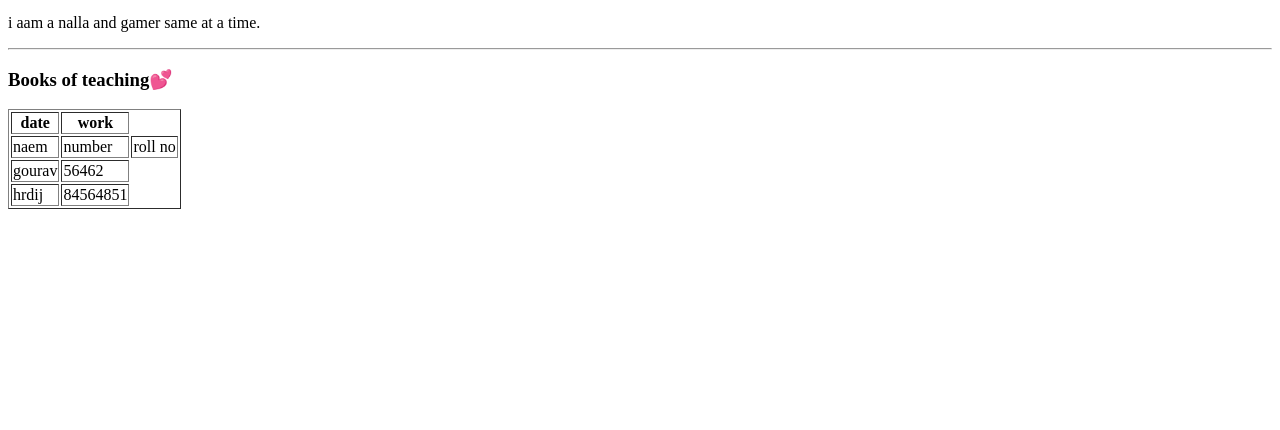
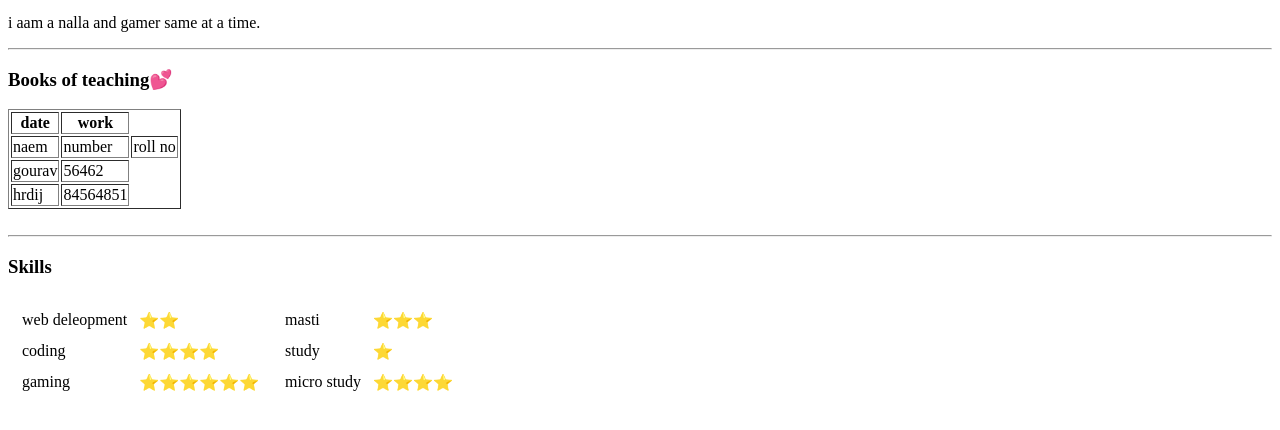
Before and after one commit to varuogm/WEB-development, a plain HTML site: page web snips/hobbies.html in a window 1280 px wide. Shown: the part 100-530 px from the top of the page. Drawn offline with Linux system fonts and the light colour scheme.

Commit message:
Update hobbies.html

```diff
--- a/web snips/hobbies.html
+++ b/web snips/hobbies.html
@@ -28,5 +28,80 @@
          <td>hrdij</td>  <td>84564851</td>
           </tr>
     </table>
-  </body>
+    <br>
+    <hr>
+    <h3>Skills</h3>
+<table >
+<tr>
+  <td>
+    <table   cellspacing ="10">
+  <tr>
+    <td> web deleopment</td>
+     <td>⭐⭐</td>
+  </tr>
+  <tr>
+    <td> coding</td>
+     <td> ⭐⭐⭐⭐</td>
+  </tr>
+  <tr>
+    <td> gaming</td>
+     <td> ⭐⭐⭐⭐⭐⭐</td>
+  </tr>
+      </table>
+  </td>
+  <td>
+    <table   cellspacing ="10">
+  <tr>
+    <td> masti</td>
+     <td> ⭐⭐⭐</td>
+  </tr>
+  <tr>
+    <td> study</td>
+     <td> ⭐</td>
+  </tr>
+  <tr>
+    <td> micro study</td>
+     <td> ⭐⭐⭐⭐</td>
+  </tr>
+
+
+      </table>
+  </td>
+</tr>
+
+
+</table>
+
+
+
+
+    <!---
+  <table>
+<tr>
+  <td> web deleopment</td>
+   <td>⭐⭐</td>
+</tr>
+<tr>
+  <td> coding</td>
+   <td> ⭐⭐⭐⭐</td>
+</tr>
+<tr>
+  <td> gaming</td>
+   <td> ⭐⭐⭐⭐⭐⭐</td>
+</tr>
+<tr>
+  <td> masti</td>
+   <td> ⭐⭐⭐</td>
+</tr>
+<tr>
+  <td> study</td>
+   <td> ⭐</td>
+</tr>
+<tr>
+  <td> micro study</td>
+   <td> ⭐⭐⭐⭐</td>
+</tr>
+
+
+</table>-->
 </html>
```
